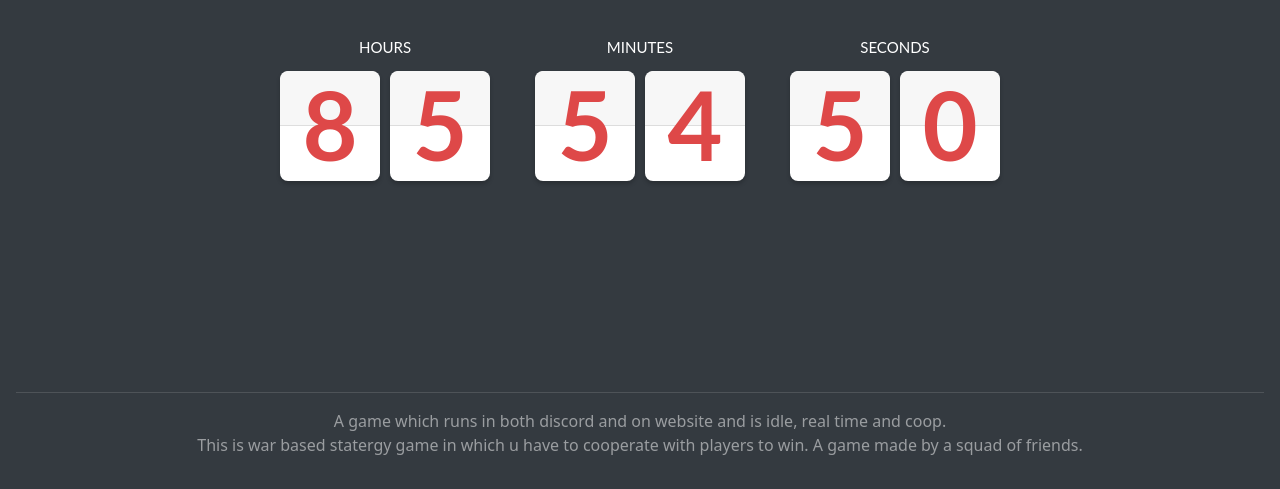
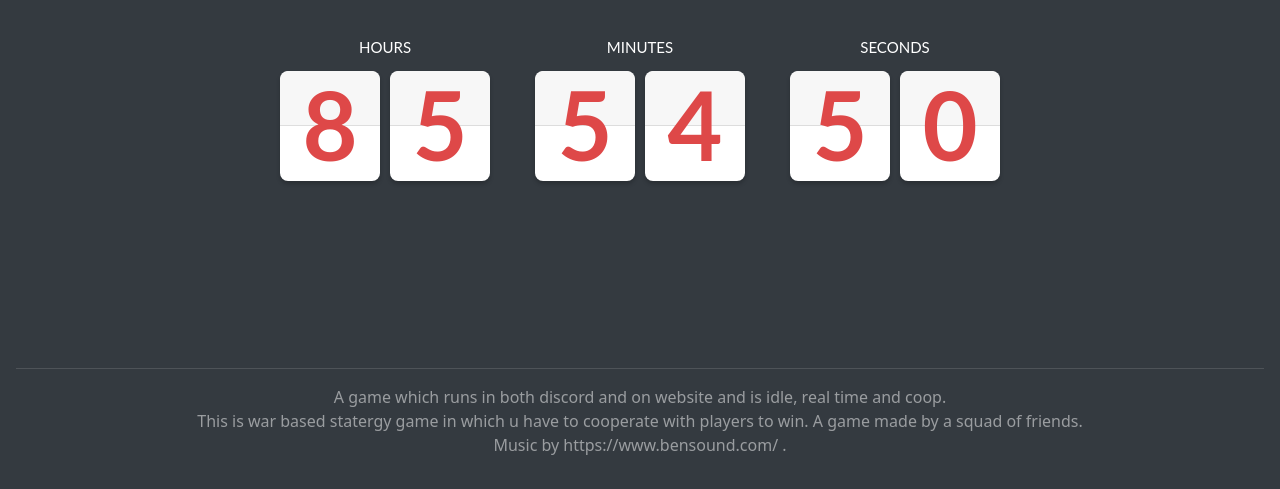
Before and after one commit to BrijeshS20/TankTactics, a website: page public/index.html in a window 1280 px wide. Shown: the part 311-800 px from the top of the page. Drawn offline with nearby package versions, Linux system fonts and the light colour scheme.

Commit message:
Added music credits

```diff
--- a/public/index.html
+++ b/public/index.html
@@ -295,13 +295,17 @@
         </main>
 
         <footer class="mt-auto text-white-50"><hr />
-            <p class="">A game which runs in both discord and on website and is idle, real time and coop.<br> This is war based statergy game in which u have to cooperate with players to win. A game made by a squad of friends.</p>
+                                              <p class="">A game which runs in both discord and on website and is idle, real time and coop.<br> This is war based statergy game in which u have to cooperate with players to win. A game made by a squad of friends. <br /> Music by https://www.bensound.com/ .</p>
         </footer>
     </div>
 
     <script src="https://cdnjs.cloudflare.com/ajax/libs/jquery/2.1.3/jquery.min.js"></script>
     <script src="https://cdnjs.cloudflare.com/ajax/libs/gsap/latest/TweenMax.min.js"></script>
     <script src="https://cdnjs.cloudflare.com/ajax/libs/twitter-bootstrap/5.1.1/js/bootstrap.min.js"></script>
+    <script>
+
+
+    </script>
     <script>
         // Create Countdown
         var Countdown = {
```
